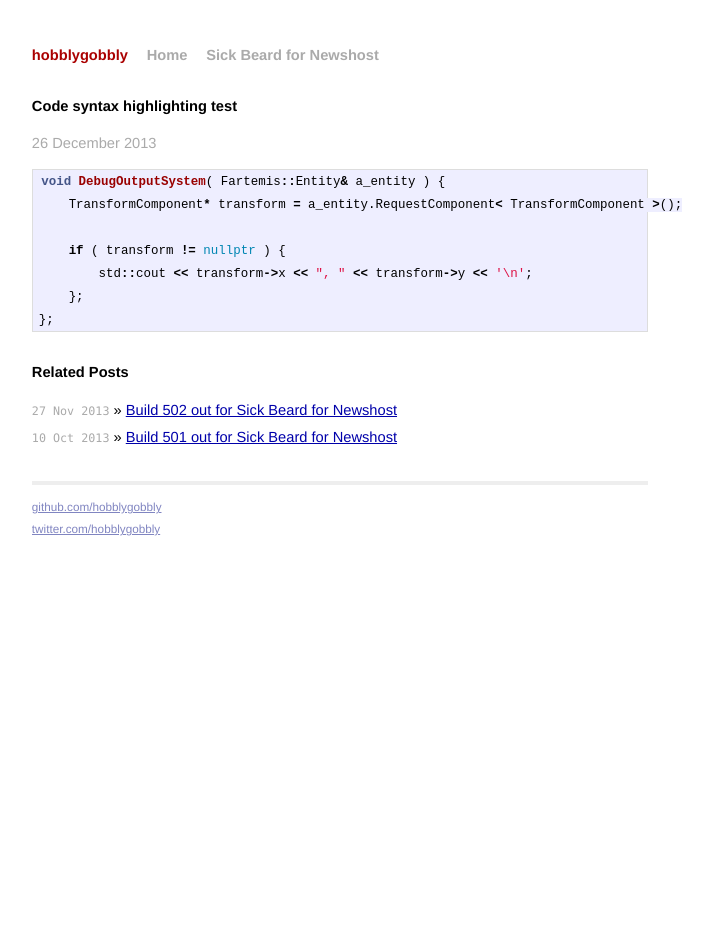
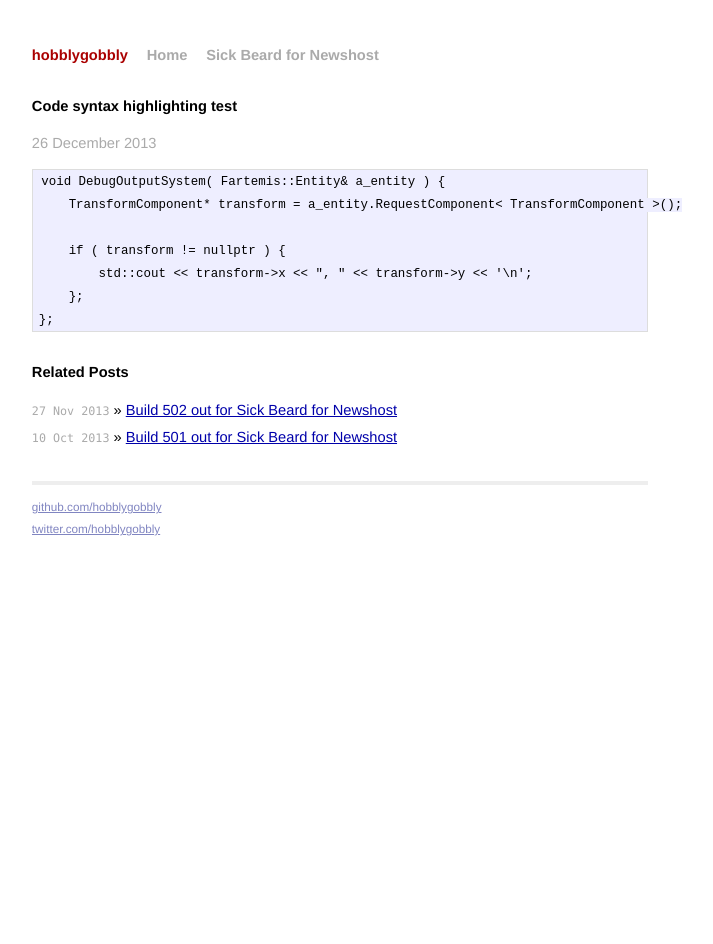
Before and after one commit to hobblygobbly/hobblygobbly.github.io, a Jekyll site: the page built from _posts/2013-12-26-code-syntax-highlighting-test.md, in a window 1280 px wide. Shown: the whole page, without its empty margins (300-1013 px from the left). Built offline with Jekyll 4.4.1, drawn with Linux system fonts in a browser that asks for light colours; Markdown is read by kramdown in place of the engine named in the settings.

Commit message:
Update 2013-12-26-code-syntax-highlighting-test.md

````diff
--- a/_posts/2013-12-26-code-syntax-highlighting-test.md
+++ b/_posts/2013-12-26-code-syntax-highlighting-test.md
@@ -9,7 +9,7 @@ tags: [code syntax, highlighting]
 
 <p class="meta">26 December 2013</p>
 
-{% highlight c++ %}
+```
 void DebugOutputSystem( Fartemis::Entity& a_entity ) {
     TransformComponent* transform = a_entity.RequestComponent< TransformComponent >();
 
@@ -17,4 +17,4 @@ void DebugOutputSystem( Fartemis::Entity& a_entity ) {
         std::cout << transform->x << ", " << transform->y << '\n';
     };
 };
-{% endhighlight %}
+```
````
